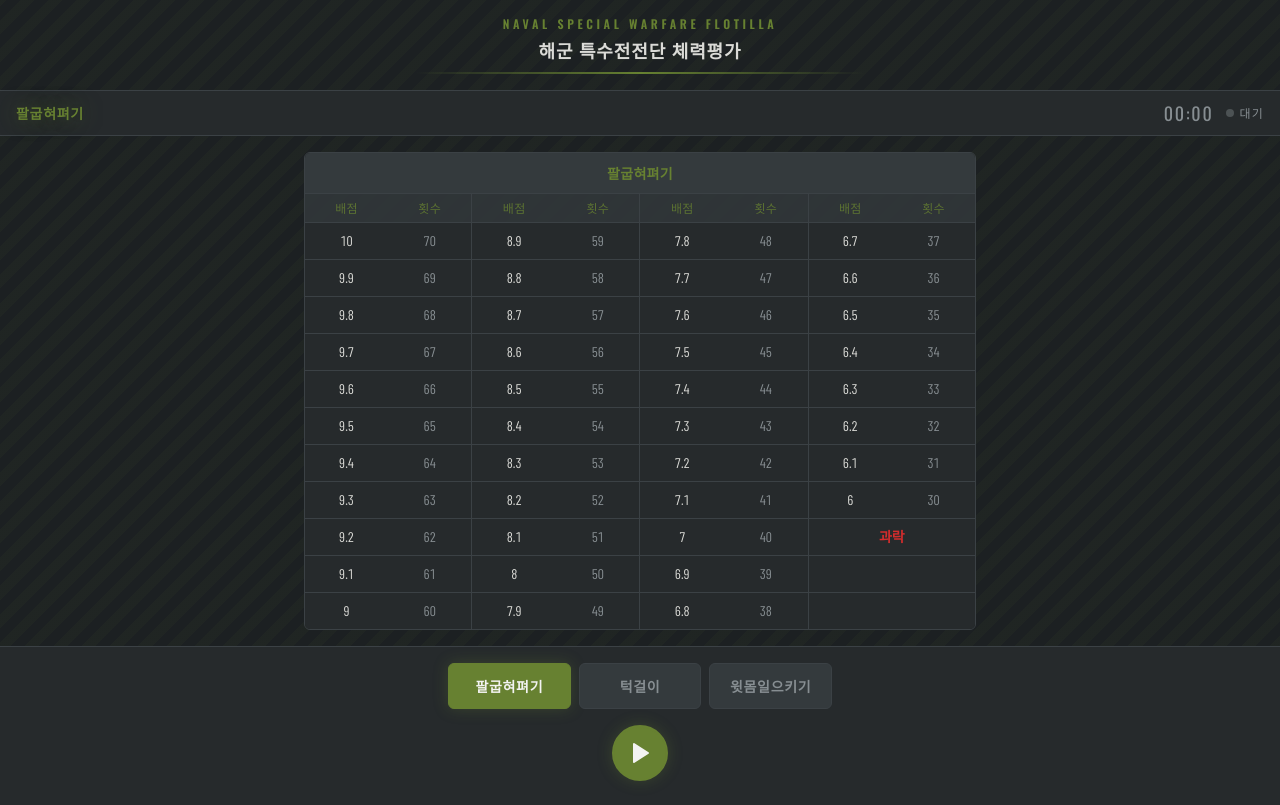
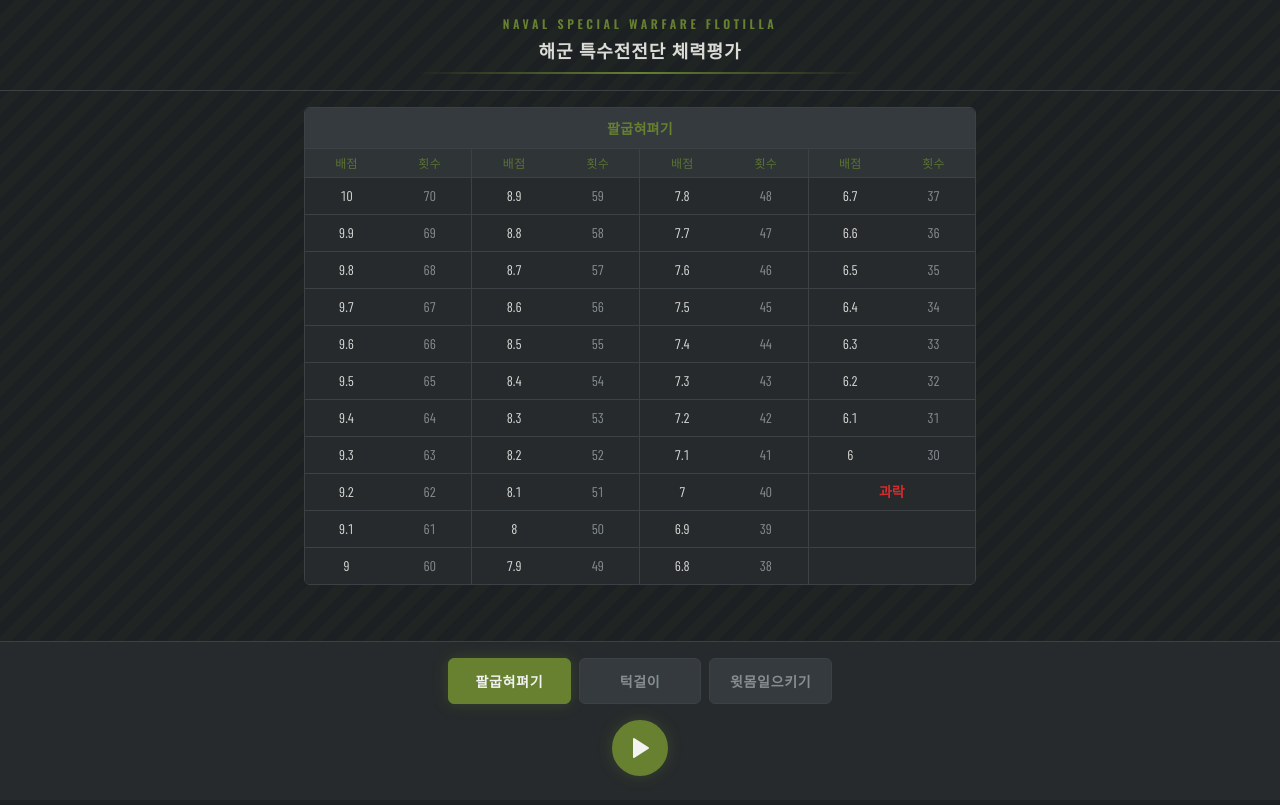
Before and after one commit to minssi77/udt-test, a React (Vite) app: page / in a window 1280 px wide. Built offline with nearby package versions, Linux system fonts and the light colour scheme.

Commit message:
UI: hide status bar as requested

```diff
--- a/src/pages/Index.tsx
+++ b/src/pages/Index.tsx
@@ -151,33 +151,7 @@ const Index = () => {
         </div>
       </header>
 
-      {/* Status bar */}
-      <div className="flex items-center justify-between px-4 py-2 border-b border-border bg-card">
-        <div className="flex items-center gap-2">
-          <span className="font-display text-sm font-semibold uppercase tracking-wider text-primary glow-olive">
-            {MODE_LABELS[mode].ko}
-          </span>
-        </div>
-        <div className="flex items-center gap-3">
-          <span className="font-display text-lg tracking-widest text-muted-foreground tabular-nums">
-            {formatTime(elapsed)}
-          </span>
-          <div className="flex items-center gap-1.5">
-            <div
-              className={`h-2 w-2 rounded-full ${
-                isPlaying && !isPaused
-                  ? "bg-primary animate-pulse-glow"
-                  : isPaused
-                  ? "bg-yellow-500"
-                  : "bg-muted-foreground/40"
-              }`}
-            />
-            <span className="font-body text-xs uppercase tracking-widest text-muted-foreground">
-              {isPlaying && !isPaused ? "진행 중" : isPaused ? "일시정지" : "대기"}
-            </span>
-          </div>
-        </div>
-      </div>
+      {/* Status bar hidden as requested */}
 
       {/* Main: Score Table */}
       <main className="flex-1 overflow-y-auto px-3 py-4 sm:px-6">
```
